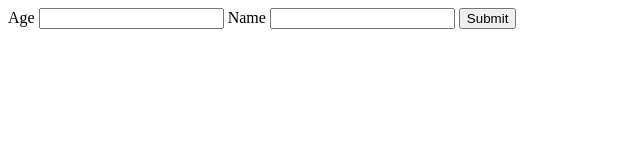
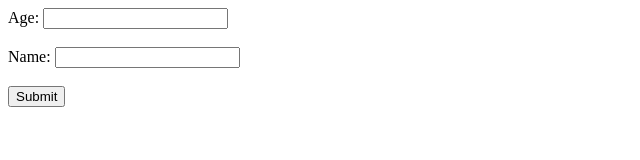
Before and after one commit to acciojob/promises-and-chains-Muniraattar3, a website: page main.html in a window 1280 px wide. Shown: the whole page, without its empty margins (0-640 px from the left). Drawn offline with Linux system fonts and the light colour scheme.

Commit message:
created a submission

```diff
--- a/main.html
+++ b/main.html
@@ -1,23 +1,21 @@
 <!DOCTYPE html>
+<html lang="en">
+<head>
+  <meta charset="UTF-8">
+  <meta name="viewport" content="width=device-width, initial-scale=1.0">
+  <title>Promises and Chains</title>
+</head>
+<body>
+  <form id="userForm">
+    <label for="age">Age:</label>
+    <input type="number" id="age" name="age" required>
+    <br><br>
+    <label for="name">Name:</label>
+    <input type="text" id="name" name="name" required>
+    <br><br>
+    <button id="btn" type="submit">Submit</button>
+  </form>
 
-<html>
-  <head>
-    <link rel="stylesheet" href="styles.css" />
-  </head>
-
-  <body>
-    <!-- write the body here -->
-
-	  <form method="post">
-
-	  <label class="age">Age</label>
-	  <input id="age" type="number" required>
-
-	  <label class="name">Name</label>
-	  <input id="name" type="text" required>
-
-	  <button id="btn" type="submit">Submit</button>
-   </form>
-		  <script type="text/javascript" src="./script.js"></script>
-  </body>
+  <script src="script.js"></script>
+</body>
 </html>
```
